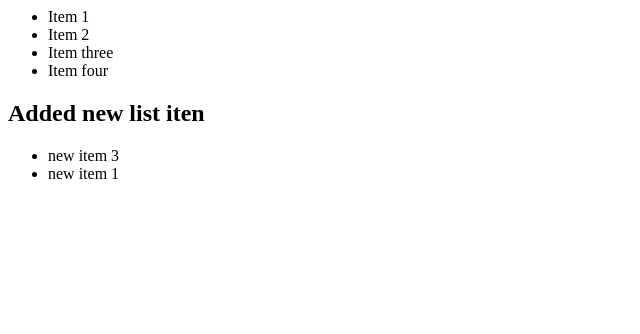
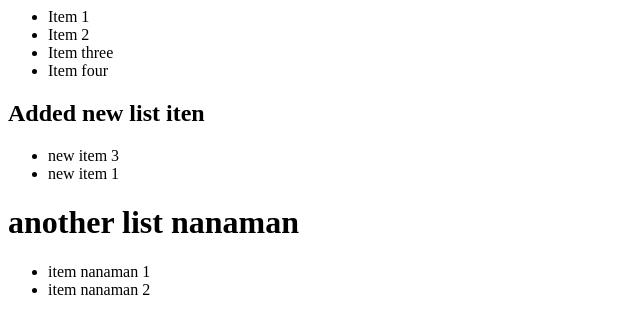
Before and after one commit to JIEdevour/hello-git, a plain HTML site: page index.html in a window 1280 px wide. Shown: the whole page, without its empty margins (0-640 px from the left). Drawn offline with Linux system fonts and the light colour scheme.

Commit message:
added another list

```diff
--- a/index.html
+++ b/index.html
@@ -15,5 +15,13 @@
         <li>new item 1</li>
     </ul>
 
+
+
+    <h1>another list nanaman</h1>
+    <ul>
+        <li>item nanaman 1</li>
+        <li>item nanaman 2</li>
+    </ul>
+
 </body>
 </html>
```
